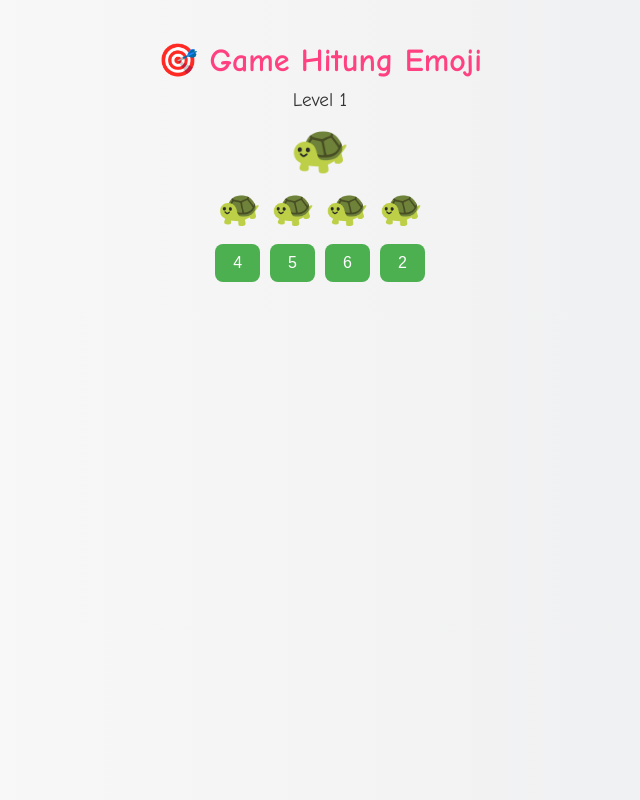
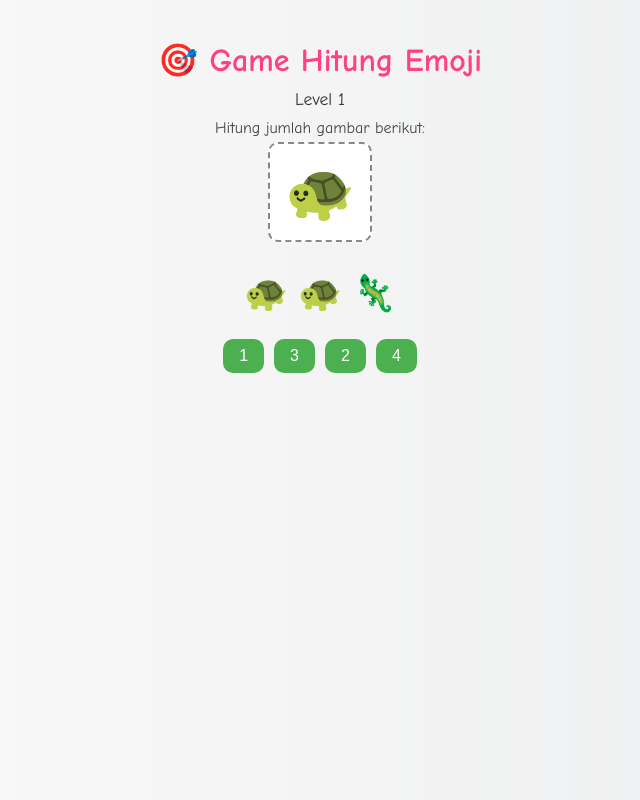
Before and after one commit to magicmetapro/bocil3, a plain HTML site: page index.html in a window 1280 px wide. Shown: the whole page, without its empty margins (320-960 px from the left). Drawn offline with Linux system fonts and the light colour scheme.

Commit message:
Update index.html

```diff
--- a/index.html
+++ b/index.html
@@ -5,12 +5,8 @@
   <title>Game Hitung Emoji</title>
   <meta name="viewport" content="width=device-width, initial-scale=1.0">
   <style>
-    * {
-      box-sizing: border-box;
-    }
-
     body {
-      font-family: 'Comic Sans MS', cursive, sans-serif;
+      font-family: 'Comic Sans MS', cursive;
       background: linear-gradient(to right, #fdfbfb, #ebedee);
       text-align: center;
       margin: 0;
@@ -24,14 +20,28 @@
     }
 
     #levelText {
-      font-size: 1.2rem;
-      margin-bottom: 8px;
+      font-size: 1.1rem;
+      margin-bottom: 10px;
       color: #333;
     }
 
+    #instruction {
+      font-size: 1rem;
+      margin: 5px 0;
+      color: #444;
+    }
+
+    #targetBox {
+      display: inline-block;
+      padding: 15px;
+      border: 2px dashed #888;
+      border-radius: 10px;
+      background-color: #fff;
+      margin-bottom: 10px;
+    }
+
     #targetEmoji {
-      font-size: 3rem;
-      margin: 10px 0;
+      font-size: 3.5rem;
     }
 
     #emojiContainer {
@@ -40,25 +50,18 @@
       justify-content: center;
       font-size: 2.2rem;
       gap: 10px;
-      margin: 10px auto;
-      max-width: 95%;
-    }
-
-    #choices {
-      display: flex;
-      flex-wrap: wrap;
-      justify-content: center;
-      gap: 10px;
-      margin-top: 15px;
+      margin: 20px auto;
+      max-width: 90%;
     }
 
     .choice-btn {
       font-size: 1rem;
-      padding: 10px 18px;
+      padding: 8px 16px;
+      margin: 5px;
       background-color: #4CAF50;
       color: white;
       border: none;
-      border-radius: 8px;
+      border-radius: 10px;
       cursor: pointer;
       transition: background 0.3s;
     }
@@ -69,13 +72,13 @@
 
     #message {
       font-weight: bold;
-      margin-top: 12px;
+      margin-top: 10px;
       font-size: 1.1rem;
     }
 
     @media (max-width: 600px) {
-      h1 {
-        font-size: 1.6rem;
+      #targetEmoji {
+        font-size: 2.5rem;
       }
 
       #emojiContainer {
@@ -83,8 +86,8 @@
       }
 
       .choice-btn {
-        font-size: 0.95rem;
-        padding: 8px 14px;
+        font-size: 0.9rem;
+        padding: 6px 12px;
       }
     }
   </style>
@@ -92,16 +95,18 @@
 <body>
   <h1>🎯 Game Hitung Emoji</h1>
   <div id="levelText">Level 1</div>
-  <div id="targetEmoji">🚗</div>
+  <p id="instruction">Hitung jumlah gambar berikut:</p>
+  <div id="targetBox">
+    <div id="targetEmoji">🚗</div>
+  </div>
   <div id="emojiContainer"></div>
   <div id="choices"></div>
   <div id="message"></div>
 
   <script>
     const emojiString = `🐱🐭🐹🐰🦊🐻🐼🐨🐯🦁🐮🐷🐽🐸🐵🙈🙉🙊🐒🐔🐧🐦🐤🐣🐥🦆🦅🦉🦇🐺🐗🐴🦄🐝🪱🐛🦋🐌🐞🐜🪰🪳🦟🦗🕷🕸🦂🐢🐍🦎🦖🦕🐙🦑🦐🦞🦀🪼🐡🐠🐟🐬🐳🐋🦈🐊🐅🐆🦓🫏🦍🦧🦣🐘🦛🦏🐪🐫🦒🦘🦬🐃🐂🐄🐎🐖🐏🐑🦙🐐🦌🫎🐕🐩🦮🐕‍🦺🐈🐈‍⬛🪽🪶🐓🦃🦤🦚🦜🦢🪿🦩🕊🐇🦝🦨🦡🍏🍎🍐🍊🍋🍌🍉🍇🍓🫐🍈🍒🍑🥭🍍🥥🥝🍅🍆🥑🥦🫛🥬🫜🥒🌶🫑🌽🥕🫒🧄🧅🫚🥔🍠🫘🥐🥯🍞🥖🥨🧀🥚🍳🧈🥞🧇🥓🥩🍗🍖🦴🌭🍔🍟🍕🫓🥪🥙🧆🌮🌯🫔🥗🥘🫕🥫🍝🍜🍲🍛🍣🍱🥟🦪🍤🍙🍚🍘🍥🥠🥮🍢🍡🍧🍨🍦🥧🧁🍰🎂🍮🍭🍬🍫🍿🍩🍪🌰🥜🍯🥛🍼🫖☕️🍵🧃🥤🧋🫙🍶🍺🍻🥂🍷🫗🥃🍸⚽️🏀🏈⚾️🚗🚕🚙🚌🚎🏎🚓🚑🚒🚐🛻🚚🚛🚜🛴🚲🛵🏍🛺🚨🚔🚍🚘🚖🛞🚡🚠🚟🚃🚋🚞🚝🚄🚅🚈🚂🚆🚇🚊🚉✈️🛫🛬🛩💺🛰🚀🛸`;
-
     const allEmojis = Array.from(new Set(emojiString.split(/(?<=\p{Extended_Pictographic})/gu)))
-      .filter(e => e !== '🪲' && e !== '�' && e.length <= 3);
+      .filter(e => e !== '🪲' && e.length <= 3);
 
     let level = 1;
     const targetEmojiDiv = document.getElementById("targetEmoji");
@@ -118,25 +123,19 @@
       messageDiv.textContent = "";
       levelText.textContent = `Level ${level}`;
 
-      const emojiChoices = shuffle([...allEmojis]).slice(0, level);
+      const emojiChoices = shuffle([...allEmojis]).slice(0, level + 1);
       const targetEmoji = emojiChoices[0];
       targetEmojiDiv.textContent = targetEmoji;
 
-      const totalEmojis = 10;
-      const correctCount = Math.floor(Math.random() * (totalEmojis - level + 1)) + 1;
+      const correctCount = Math.floor(Math.random() * 3) + 1;
+      let emojiList = Array(correctCount).fill(targetEmoji);
 
-      let emojiList = Array(correctCount).fill(targetEmoji);
-      const otherSlots = totalEmojis - correctCount;
-      const otherEmojiTypes = emojiChoices.slice(1);
-      let remaining = otherSlots;
-
-      for (let i = 0; i < otherEmojiTypes.length; i++) {
-        const count = i === otherEmojiTypes.length - 1 ? remaining : Math.floor(Math.random() * (remaining + 1));
-        emojiList.push(...Array(count).fill(otherEmojiTypes[i]));
-        remaining -= count;
+      for (let i = 1; i < emojiChoices.length; i++) {
+        const count = Math.floor(Math.random() * 3) + 1;
+        emojiList.push(...Array(count).fill(emojiChoices[i]));
       }
 
-      emojiList = shuffle(emojiList);
+      emojiList = shuffle(emojiList).slice(0, 10);
 
       emojiContainer.innerHTML = "";
       emojiList.forEach(e => {
@@ -145,11 +144,13 @@
         emojiContainer.appendChild(span);
       });
 
+      const actualCount = emojiList.filter(e => e === targetEmoji).length;
+
       const options = new Set();
-      options.add(correctCount);
+      options.add(actualCount);
       while (options.size < 4) {
-        const n = correctCount + Math.floor(Math.random() * 5) - 2;
-        if (n > 0 && n <= totalEmojis) options.add(n);
+        const n = actualCount + Math.floor(Math.random() * 5) - 2;
+        if (n > 0) options.add(n);
       }
 
       choicesDiv.innerHTML = "";
@@ -158,7 +159,7 @@
         btn.className = "choice-btn";
         btn.textContent = num;
         btn.onclick = () => {
-          if (num === correctCount) {
+          if (num === actualCount) {
             messageDiv.textContent = "✅ Benar!";
             setTimeout(() => {
               level++;
```
